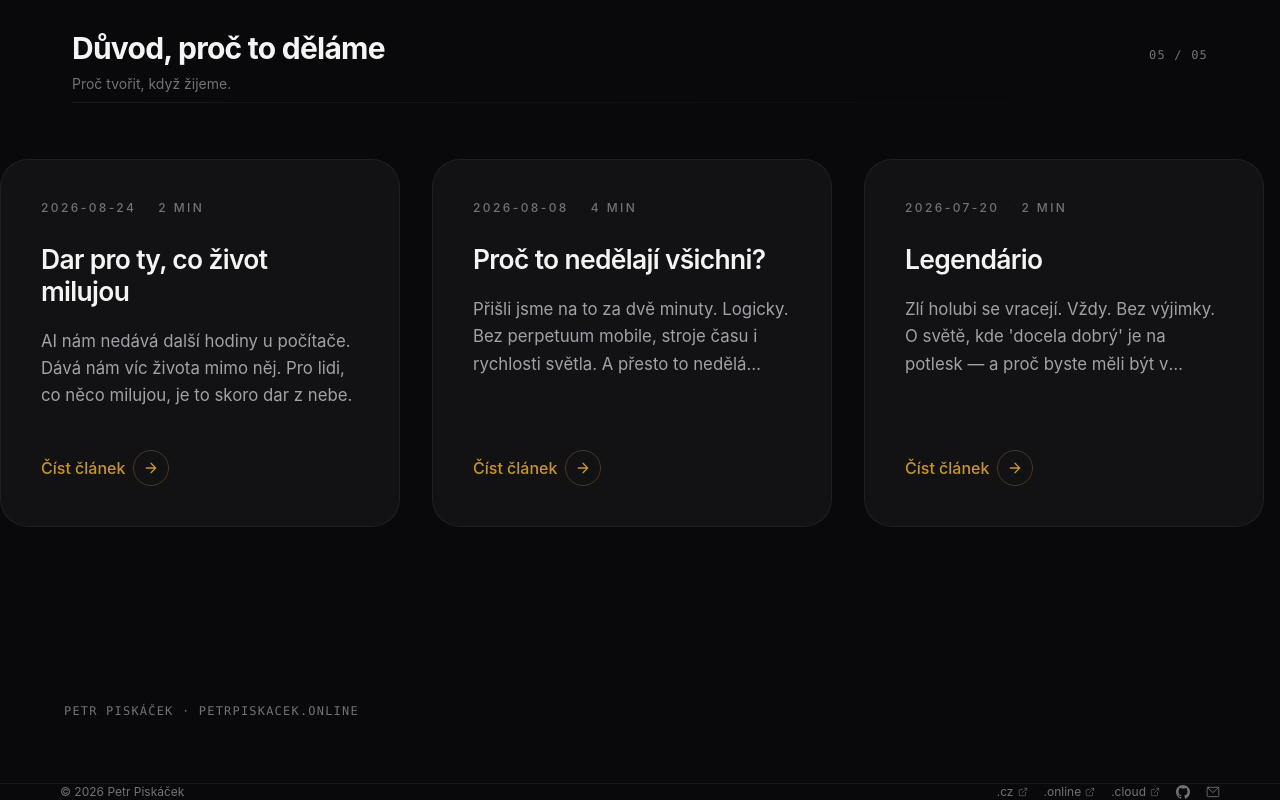
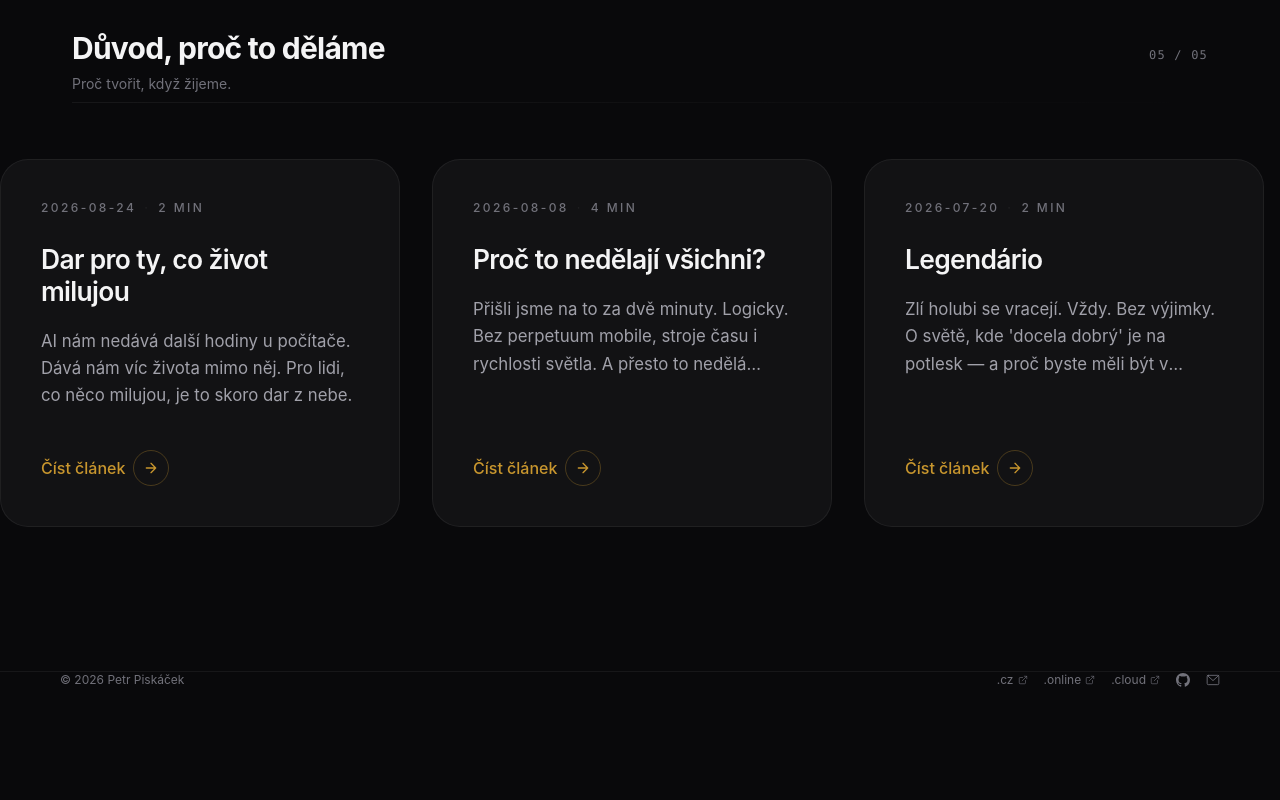
Before and after one commit to Peter-Pix/petrpiskacek.online, a Next.js app: page /blog in a window 1280 px wide. Shown: the part 3619-4419 px from the top of the page. After the commit the page ends 4307 px from the top, so only its background shows below. Built offline with nearby package versions, Linux system fonts and the light colour scheme; no server answers.

Commit message:
chore(blog): remove redundant footer credit text

```diff
--- a/src/app/blog/page.tsx
+++ b/src/app/blog/page.tsx
@@ -140,13 +140,7 @@ export default function BlogPage() {
         ))}
       </div>
 
-      <footer className="mt-32 pb-16">
-        <div className="container-apple px-6">
-          <p className="font-mono text-xs uppercase tracking-widest text-[var(--text-muted)]">
-            Petr Piskáček · petrpiskacek.online
-          </p>
-        </div>
-      </footer>
+      <div className="pb-24" />
     </main>
   );
 }
```
